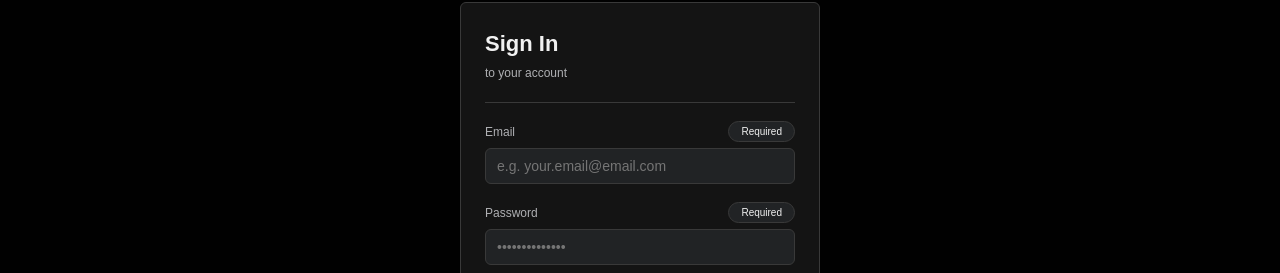
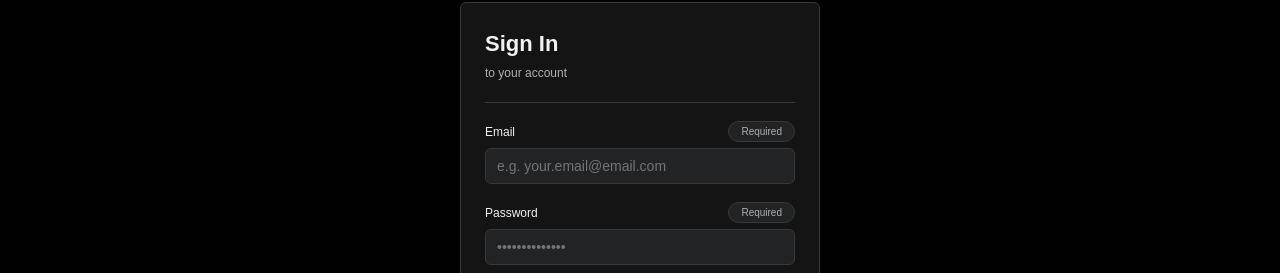
Before and after one commit to komiakov/HUMANims, a Nuxt app: page /auth/login in a window 1280 px wide. Shown: the part 221-494 px from the top of the page. Built offline with nearby package versions, Linux system fonts and the light colour scheme; a web font is replaced by a local one.

Commit message:
update label color

```diff
--- a/app/components/ui/HmnInput.vue
+++ b/app/components/ui/HmnInput.vue
@@ -66,13 +66,13 @@ function clear() {
         }
 
         .hmn-input__label-text {
-            color: var(--secondary-ft-color);
+            color: var(--primary-ft-color);
         }
 
         .hmn-input__label-required {
             padding: 2px var(--spacing-md);
             font-size: 10px;
-            color: var(--primary-ft-color);
+            color: var(--secondary-ft-color);
             border: 1px solid var(--primary-brdr-color);
             border-radius: var(--radius-xl);
             background-color: var(--primary-item-color);
```
